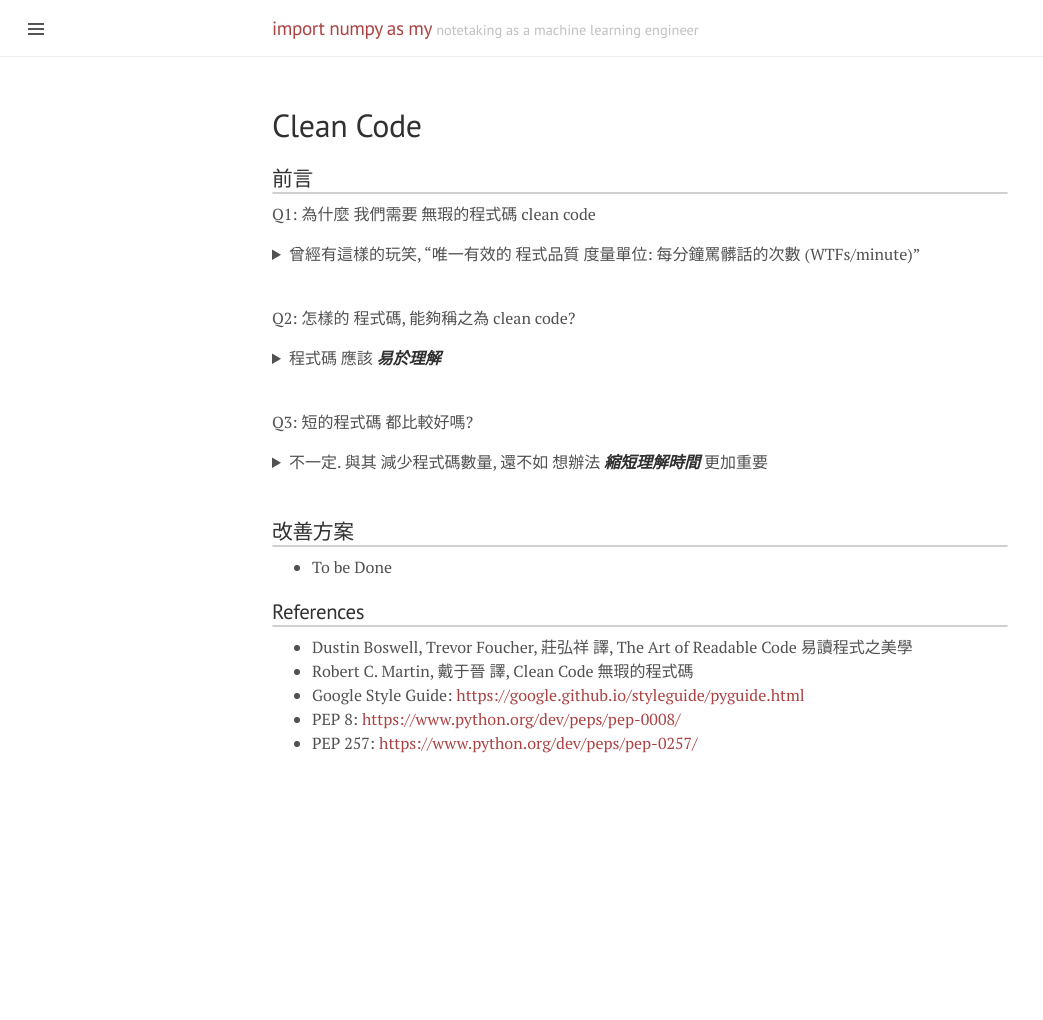
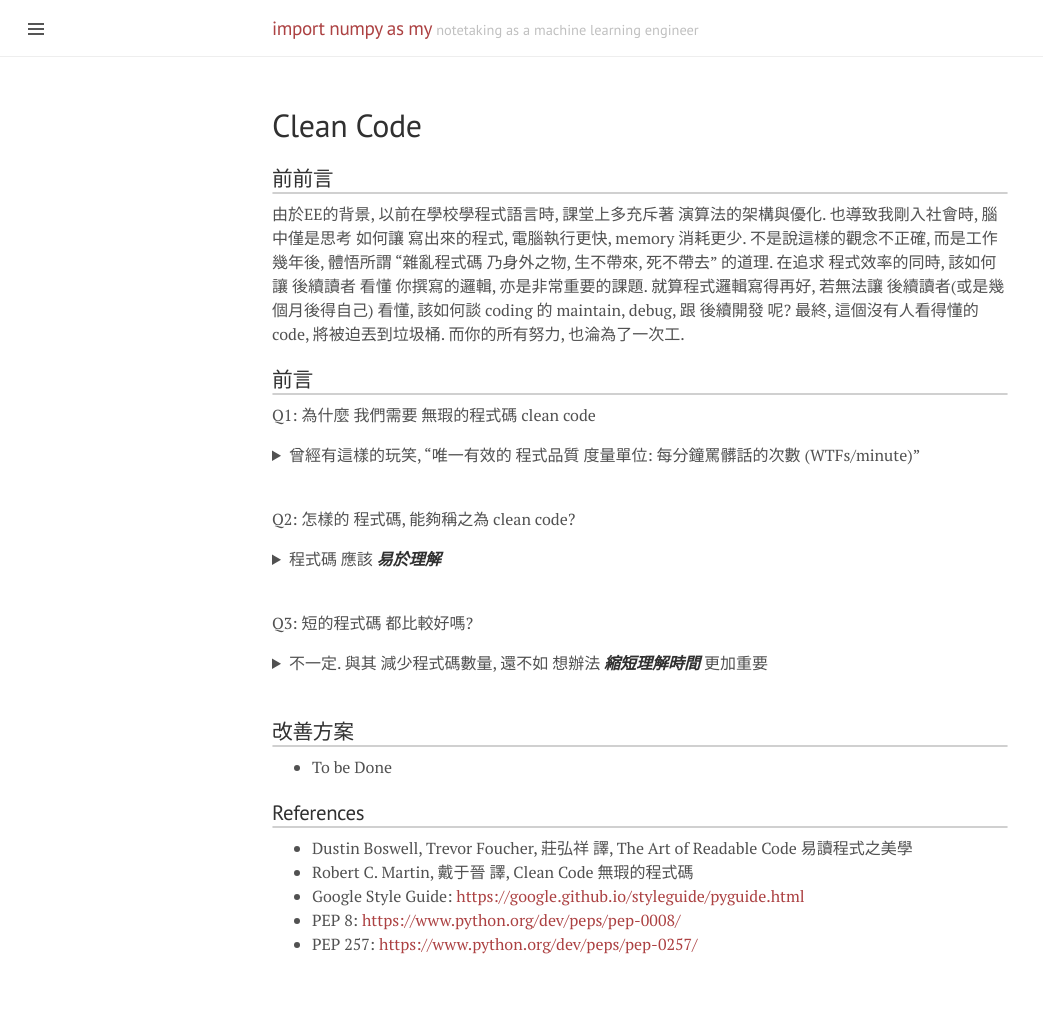
Before and after one commit to kertansul/kertansul.github.io, a Jekyll site: the page built from _posts/clean-code/2018-05-13-clean-code.md, in a window 1280 px wide. Shown: the whole page, without its empty margins (0-1043 px from the left). Built offline with Jekyll 4.4.1, drawn with Linux system fonts in a browser that asks for light colours; before the commit the page ends 900 px from its top, so only the background shows below that.

Commit message:
Update 2018-05-13-clean-code.md

```diff
--- a/_posts/clean-code/2018-05-13-clean-code.md
+++ b/_posts/clean-code/2018-05-13-clean-code.md
@@ -3,6 +3,16 @@ layout: page
 title: Clean Code
 category: clean_code
 ---
+
+## 前前言
+由於EE的背景, 以前在學校學程式語言時, 課堂上多充斥著 演算法的架構與優化.
+也導致我剛入社會時, 腦中僅是思考 如何讓 寫出來的程式, 電腦執行更快, memory 消耗更少.
+不是說這樣的觀念不正確, 而是工作幾年後, 體悟所謂 "雜亂程式碼 乃身外之物, 生不帶來, 死不帶去" 的道理.
+在追求 程式效率的同時, 該如何讓 後續讀者 看懂 你撰寫的邏輯, 亦是非常重要的課題.
+就算程式邏輯寫得再好, 若無法讓 後續讀者(或是幾個月後得自己) 看懂,
+該如何談 coding 的 maintain, debug, 跟 後續開發 呢?
+最終, 這個沒有人看得懂的code, 將被迫丟到垃圾桶.
+而你的所有努力, 也淪為了一次工.
 
 ## 前言
 Q1: 為什麼 我們需要 無瑕的程式碼 clean code
```
